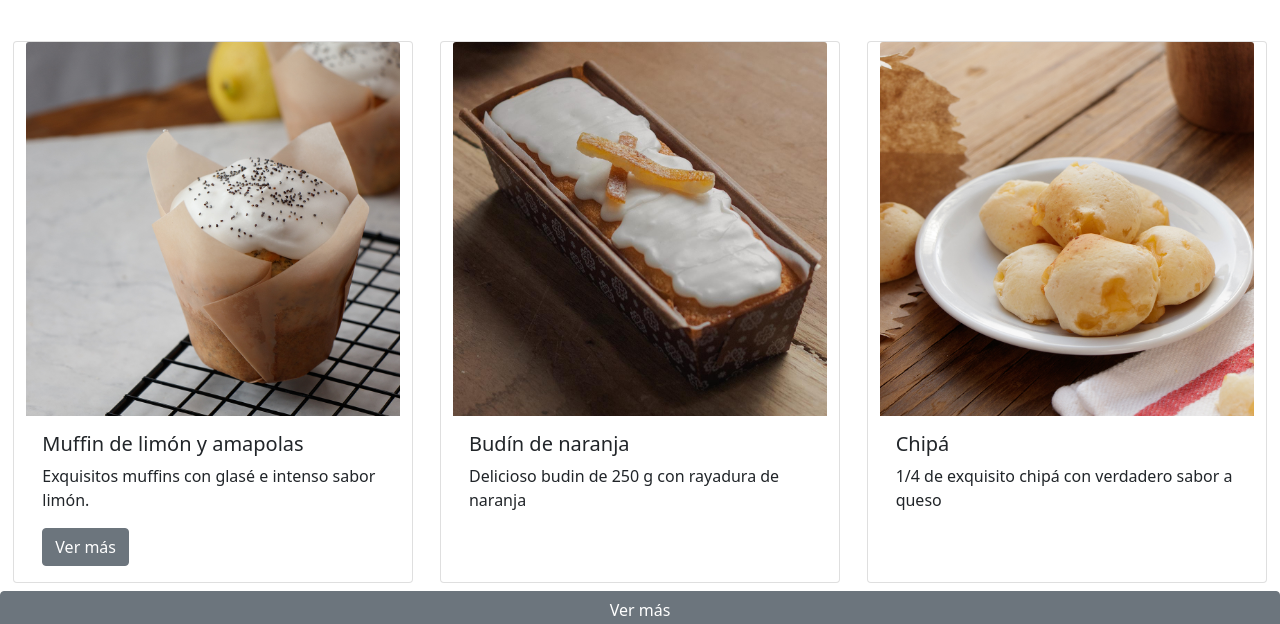
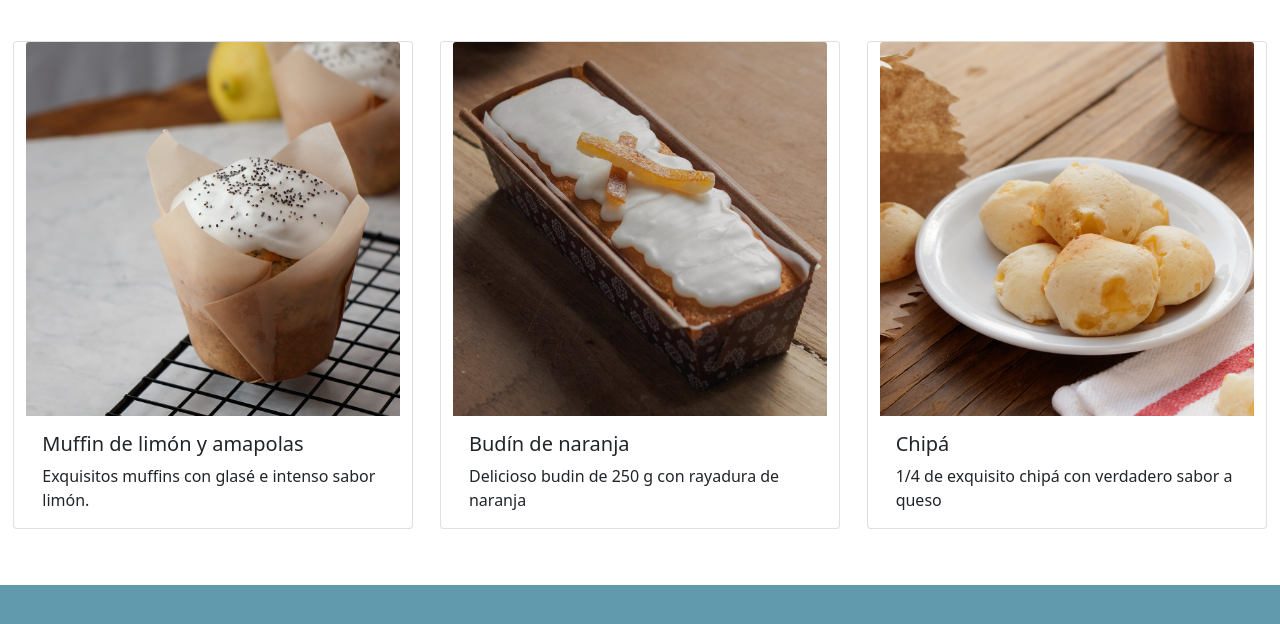
Before and after one commit to juangobber/jony-pasteleria-bootstrap, a plain HTML site: page index.html in a window 1280 px wide. Shown: the part 687-1311 px from the top of the page. Drawn offline with nearby package versions, Linux system fonts and the light colour scheme; a web font is replaced by a local one.

Commit message:
Update index.html

```diff
--- a/index.html
+++ b/index.html
@@ -79,7 +79,6 @@
                 <div class="card-body">
                   <h5 class="card-title">Muffin de limón y amapolas</h5>
                   <p class="card-text">Exquisitos muffins con glasé e intenso sabor limón.</p>
-                  <a href="#" class="btn btn-secondary">Ver más</a>
                 </div>
               </div>
               <div class="card m-2" style="width: 25rem;">
@@ -96,7 +95,6 @@
                   <p class="card-text">1/4 de exquisito chipá con verdadero sabor a queso</p>
                 </div>
               </div>
-            <a href="#" class="btn btn-secondary">Ver más</a>
         </div>
       </div>
     </main>
```
